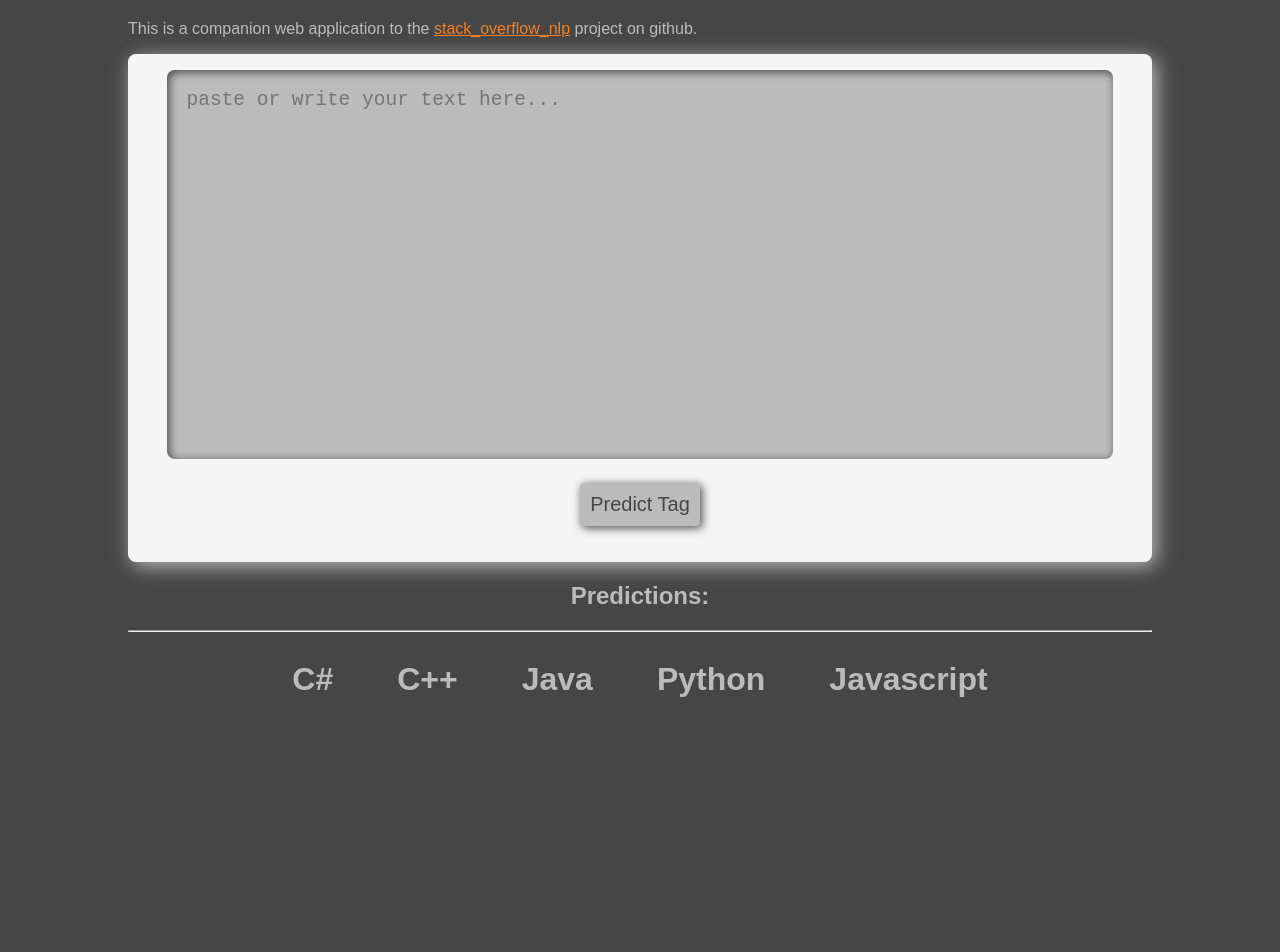
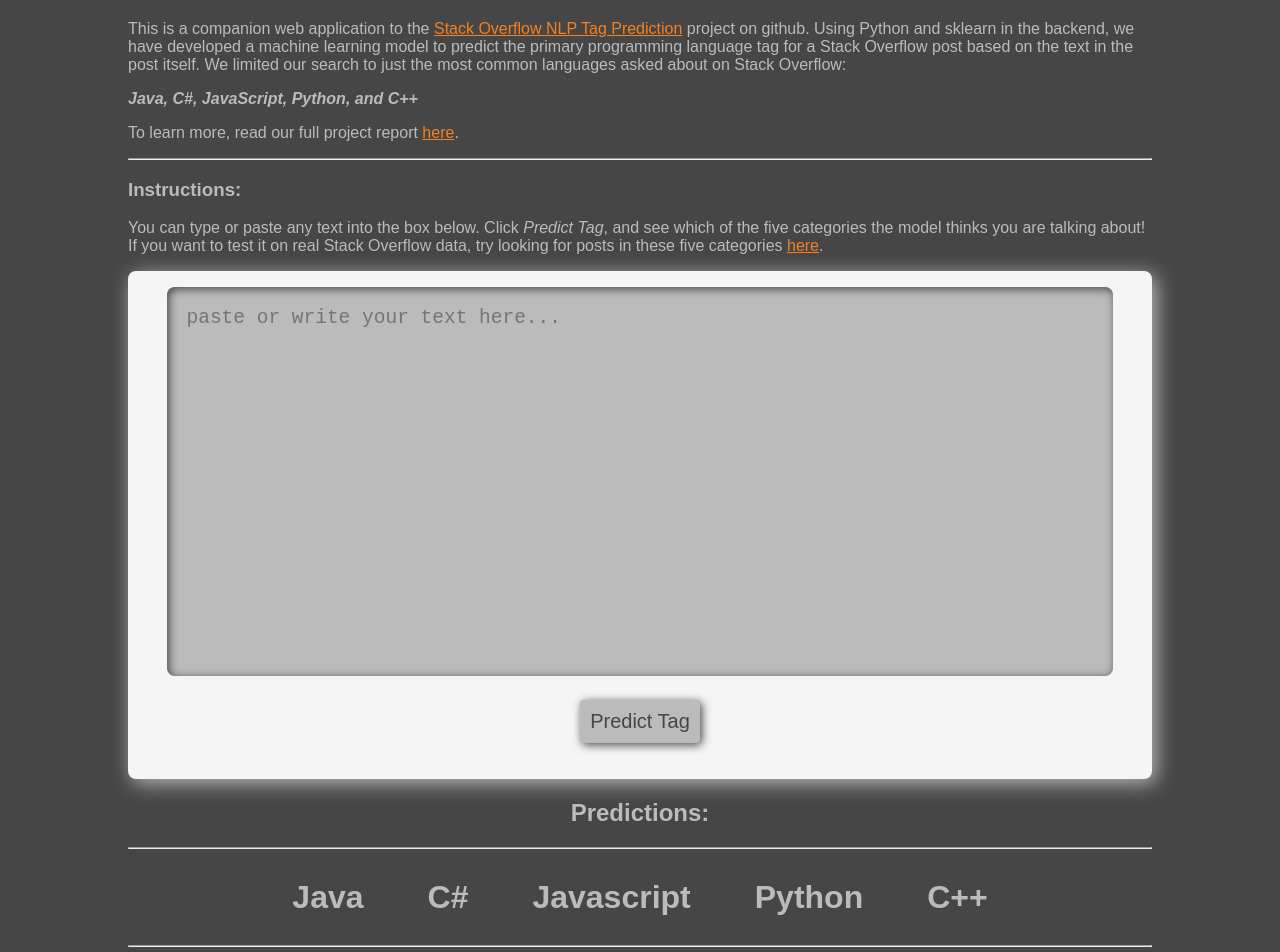
Before and after one commit to QED0711/stack_overflow_frontend, a React (Create React App) app: page / in a window 1280 px wide. Shown: the part 60-1012 px from the top of the page. Before the commit the page ends 800 px from the top, so only its background shows below. Built offline with nearby package versions, Linux system fonts and the light colour scheme; no server answers.

Commit message:
updates to header, footer

```diff
--- a/src/App.css
+++ b/src/App.css
@@ -28,16 +28,13 @@ body{
 
 
 
-header{
+header, footer{
   text-align: left;
+  color: var(--grey);
 }
 
 a {
   color: var(--orange);
-}
-
-p{
-  color: var(--grey);
 }
 
 .em-grey{
--- a/src/App.js
+++ b/src/App.js
@@ -6,15 +6,18 @@ import './App.css';
 import UserForm from './components/UserForm';
 import Header from './components/Header';
 import Predictions from './components/Predictions';
+import Footer from './components/Footer';
 
 const App = () => {
   const [prediction, setPrediction] = useState("")
 
   return (
+
     <div className="App">
       <Header />
       <UserForm setPrediction={setPrediction} />
       <Predictions prediction={prediction}/>
+      <Footer />
     </div>
   );
 }
--- /dev/null
+++ b/src/components/Footer.js
@@ -0,0 +1,15 @@
+import React from 'react'
+
+const Footer = () => {
+
+    return (
+        <footer>
+            <hr/>
+            <h3>Project Authors:</h3>
+            <p><a href="https://github.com/QED0711" target="_blank" rel="noopener noreferrer">Quinn Dizon</a> | <a href="https://github.com/mzhou356" target="_blank" rel="noopener noreferrer">Mindy Zhou</a></p>
+        </footer>
+    )
+
+}
+
+export default Footer
--- a/src/components/Header.js
+++ b/src/components/Header.js
@@ -1,11 +1,37 @@
 import React from 'react'
 
+import { wakeServer } from '../js/request'
+
 const Header = () => {
-
+    // sends a request to wake the server on initial page load
+    wakeServer()
     return(
         <header>
             <h1><em className="em-grey">Stack Overflow</em> <em className="em-orange">Tag Predictor</em></h1>
-            <p>This is a companion web application to the <a href="https://github.com/QED0711/stack_overflow_nlp" target="_blank" rel="noopener noreferrer">stack_overflow_nlp</a> project on github.</p>
+            <p>
+                This is a companion web application to the <a href="https://github.com/QED0711/stack_overflow_nlp" target="_blank" rel="noopener noreferrer">
+                     Stack Overflow NLP Tag Prediction
+                </a> project on github.
+                Using Python and sklearn in the backend, we have developed a
+                machine learning model to predict the primary programming language tag for a Stack Overflow post
+                based on the text in the post itself. We limited our search to just the most common languages asked about on Stack Overflow:
+            </p>
+            <p>
+                <em><strong>Java, C#, JavaScript, Python, and C++</strong></em>
+            </p>
+
+            <p>
+                To learn more, read our full project report <a href="https://github.com/QED0711/stack_overflow_nlp" target="_blank" rel="noopener noreferrer">here</a>.
+            </p>
+
+            <hr/>
+
+            <h3>Instructions:</h3>
+            <p>
+                You can type or paste any text into the box below.
+                Click <em>Predict Tag</em>, and see which of the five categories the model thinks you are talking about!
+                If you want to test it on real Stack Overflow data, try looking for posts in these five categories <a href="https://stackoverflow.com/questions?tab=Newest" target="_blank" rel="noopener noreferrer">here</a>.
+            </p>
         </header>
     )
 
--- a/src/components/Predictions.js
+++ b/src/components/Predictions.js
@@ -7,11 +7,11 @@ const Predictions = ({ prediction }) => {
             <h2 className="section-header">Predictions:</h2>
             <hr/>
             <div>
+                <div className={`tag prediction-${prediction === 'java'}`}><h1>Java</h1></div>
                 <div className={`tag prediction-${prediction === 'c#'}`}><h1>C#</h1></div>
+                <div className={`tag prediction-${prediction === 'javascript'}`}><h1>Javascript</h1></div>
+                <div className={`tag prediction-${prediction === 'python'}`}><h1>Python</h1></div>
                 <div className={`tag prediction-${prediction === 'c++'}`}><h1>C++</h1></div>
-                <div className={`tag prediction-${prediction === 'java'}`}><h1>Java</h1></div>
-                <div className={`tag prediction-${prediction === 'python'}`}><h1>Python</h1></div>
-                <div className={`tag prediction-${prediction === 'javascript'}`}><h1>Javascript</h1></div>
             </div>
         </div>
         )
--- a/src/components/UserForm.js
+++ b/src/components/UserForm.js
@@ -1,6 +1,6 @@
 import React from 'react'
 
-import request from '../js/request'
+import { request } from '../js/request'
 
 const UserForm = ({ setPrediction }) => {
 
--- a/src/js/request.js
+++ b/src/js/request.js
@@ -20,4 +20,27 @@ const request = (text, setPrediction) => {
     });
 }
 
-export default request
+
+const wakeServer = () => {
+    const settings = {
+        "async": true,
+        "crossDomain": true,
+        "url": "https://radiant-tor-56636.herokuapp.com/",
+        "method": "POST",
+        "headers": {
+            "Content-Type": "application/json",
+            "cache-control": "no-cache",
+        },
+        "processData": false,
+        "data": JSON.stringify({user_input: "wake"})
+    }
+
+    $.ajax(settings).done(function (response) {
+        console.log("Server Connection Established")
+    });
+}
+
+export {
+    request,
+    wakeServer
+}
```
